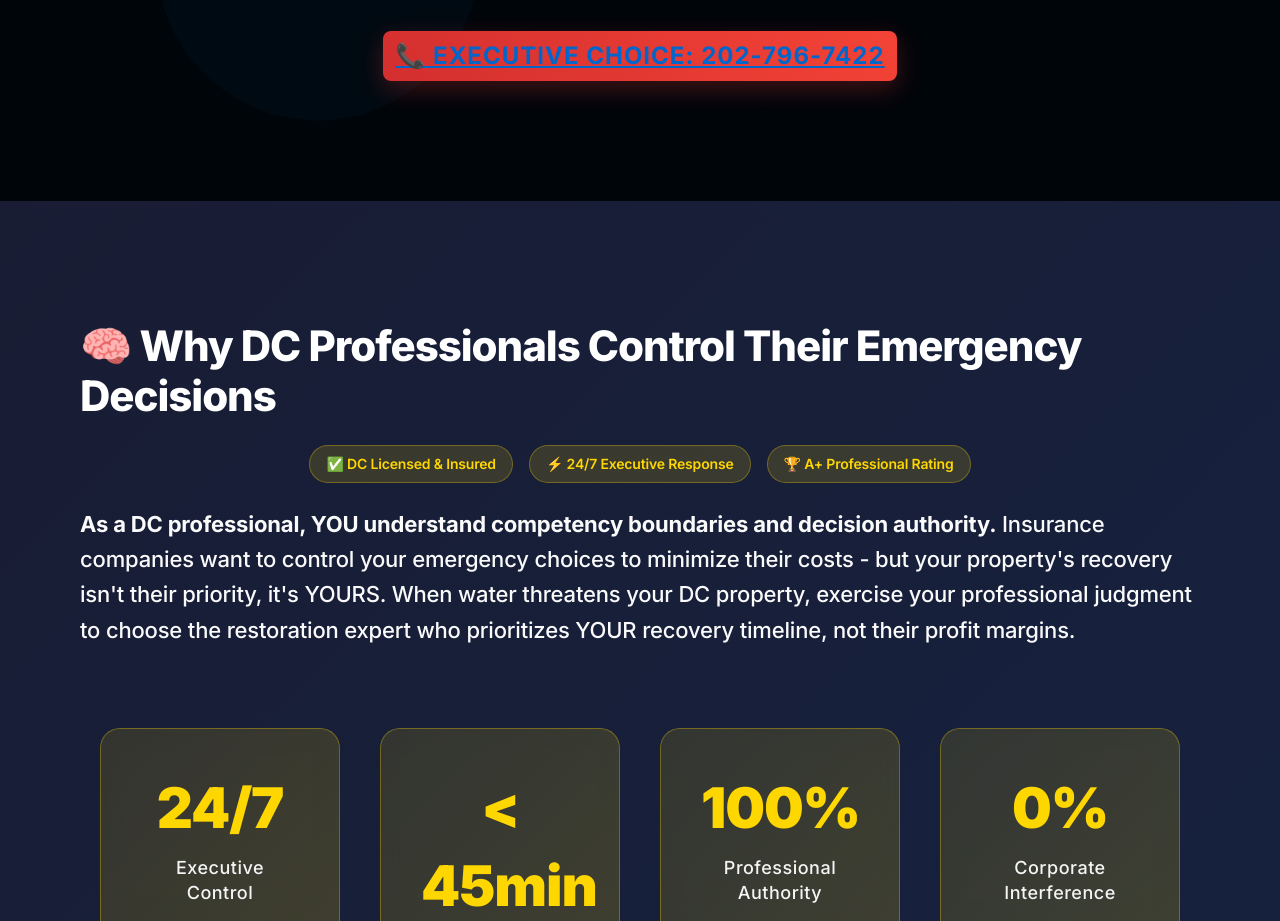
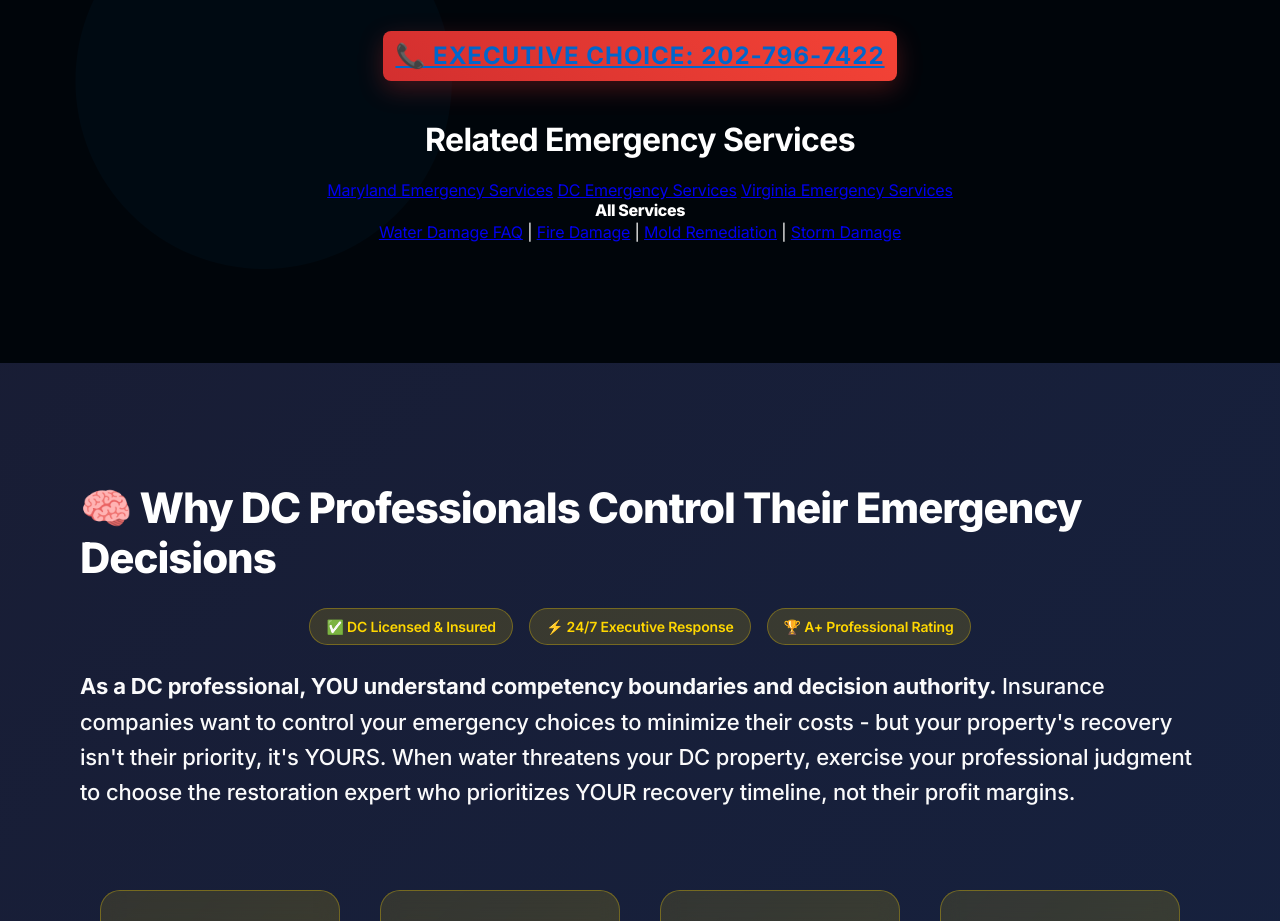
Before and after one commit to klatt42/supercharged-ai-workspace, a website: page dc-restoration.html in a window 1280 px wide. Shown: the part 1060-1981 px from the top of the page. Drawn offline with Linux system fonts and the light colour scheme.

Commit message:
PRIORITY 6: Add related services cross-linking for better page discovery

```diff
--- a/dc-restoration.html
+++ b/dc-restoration.html
@@ -949,6 +949,21 @@
                 📞 EXECUTIVE CHOICE: 202-796-7422
             </a>
         </div>
+<section class="related-services">
+  <h3>Related Emergency Services</h3>
+  <div class="related-links">
+    <a href="/maryland-restoration.html">Maryland Emergency Services</a>
+    <a href="/dc-restoration.html">DC Emergency Services</a>
+    <a href="/virginia-restoration.html">Virginia Emergency Services</a>
+  </div>
+  <div class="service-links">
+    <h4>All Services</h4>
+    <a href="/maryland-water-damage-faq.html">Water Damage FAQ</a> |
+    <a href="/maryland-fire-damage.html">Fire Damage</a> |
+    <a href="/maryland-mold-remediation.html">Mold Remediation</a> |
+    <a href="/maryland-storm-damage.html">Storm Damage</a>
+  </div>
+</section>
     </main>
 
     <!-- Authority Reversal Content -->
```
Also changed, not shown: maryland-restoration.html (+15 -0 lines), related_services.html (added, +15 -0 lines), virginia-restoration.html (+15 -0 lines).
